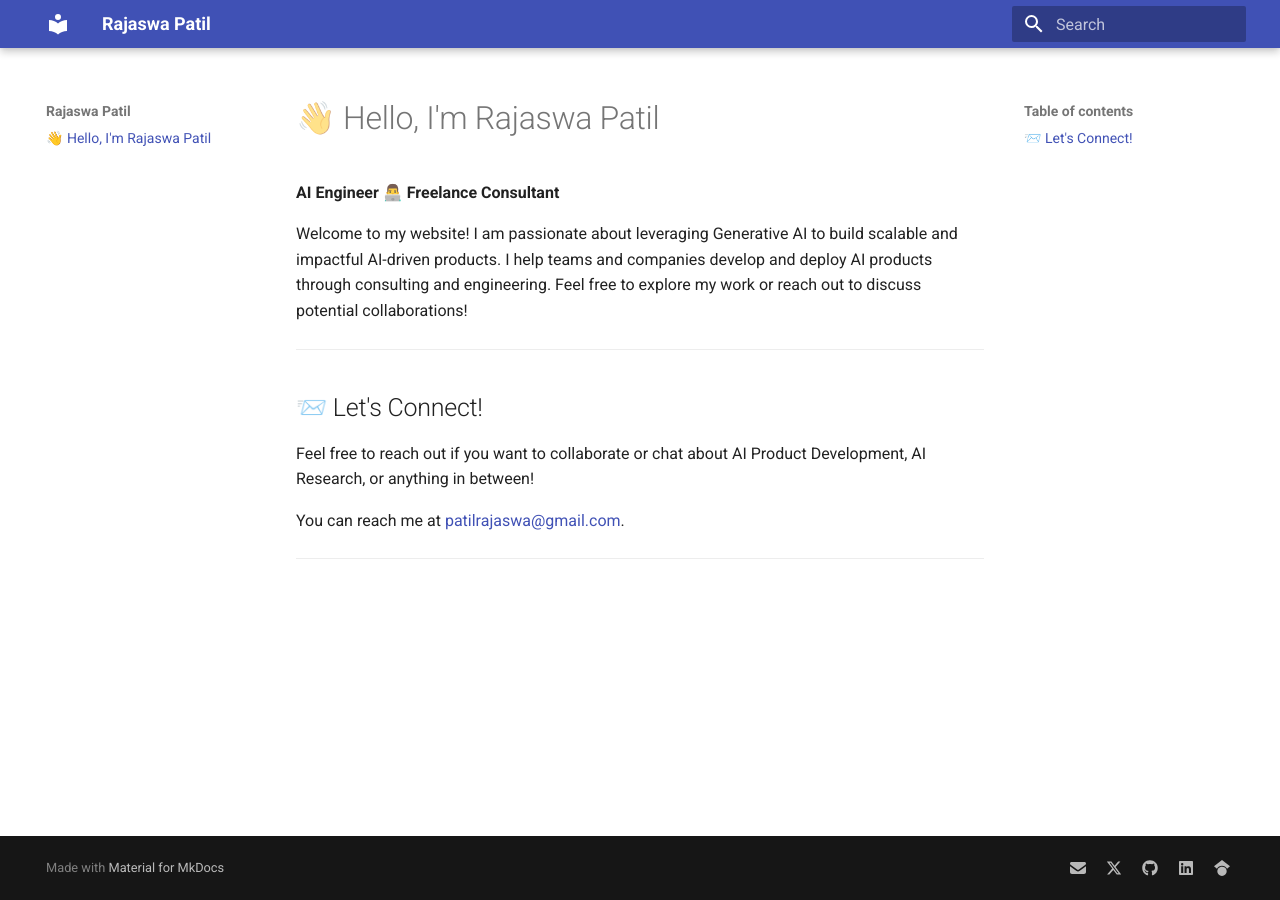
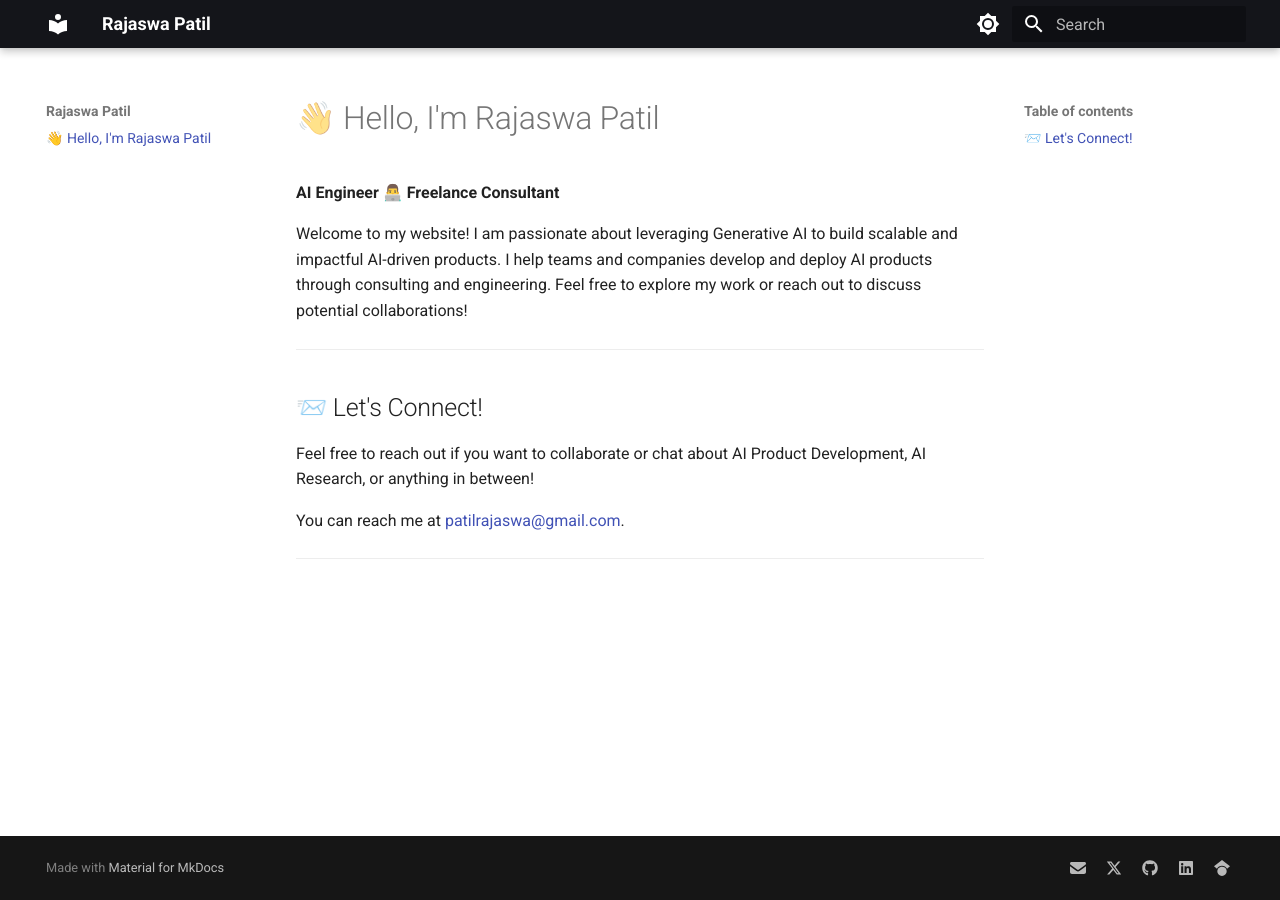
Before and after one commit to rajaswa/website, an MkDocs documentation site: the page built from docs/index.md, in a window 1280 px wide. Built offline with MkDocs 1.6.1 and Material for MkDocs 9.7.7, drawn with Linux system fonts in a browser that asks for light colours.

Commit message:
feat: set up theme appearance

```diff
--- a/mkdocs.yml
+++ b/mkdocs.yml
@@ -6,6 +6,22 @@
     - search.suggest
     - search.highlight
     - search.share
+  palette:
+    - scheme: default
+      primary: black
+      accent: indigo
+      toggle:
+        icon: material/brightness-7
+        name: Switch to dark mode
+    - scheme: slate
+      primary: white
+      accent: indigo
+      toggle:
+        icon: material/brightness-4
+        name: Switch to light mode
+  font:
+    text: Roboto
+    code: Roboto Mono
 plugins:
   - search
 extra:
```
